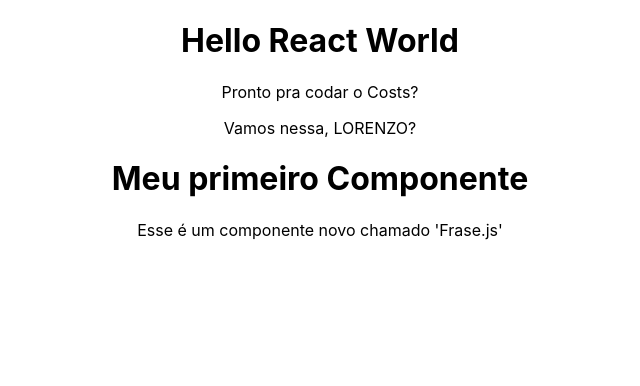
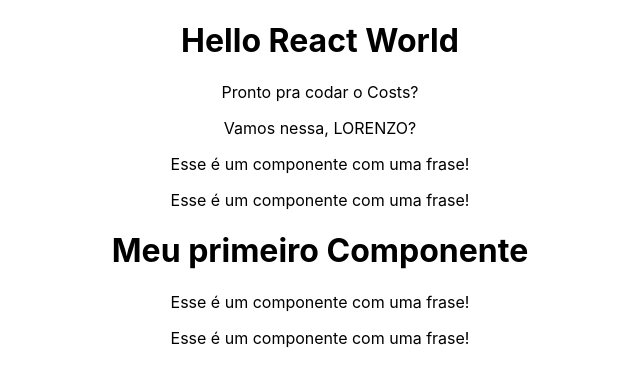
Before and after one commit to llorenzojorge/projeto-costs, a React (Create React App) app in the folder projeto-costs/: page / in a window 1280 px wide. Shown: the top 386 px of the page, without its empty margins (320-960 px from the left). Built offline with nearby package versions, Linux system fonts and the light colour scheme.

Commit message:
tirei a Frase do app.js e coloquei no HelloWorld

```diff
--- a/projeto-costs/src/App.js
+++ b/projeto-costs/src/App.js
@@ -1,5 +1,4 @@
 import './App.css';
-import Frase from './components/Frase';
 import HelloWorld from './components/HelloWorld';
 
 function App() {
@@ -11,7 +10,6 @@ function App() {
       <p>Pronto pra codar o Costs?</p>
       <p>Vamos nessa, {name.toUpperCase()}?</p>
       <HelloWorld />
-      <Frase />
     </div>
   );
 }
--- a/projeto-costs/src/components/Frase.js
+++ b/projeto-costs/src/components/Frase.js
@@ -1,7 +1,7 @@
 function Frase() {
     return (
         <div>
-            <p>Esse é um componente novo chamado 'Frase.js'</p>
+            <p>Esse é um componente com uma frase!</p>
         </div>
     )
 }
--- a/projeto-costs/src/components/HelloWorld.js
+++ b/projeto-costs/src/components/HelloWorld.js
@@ -1,8 +1,14 @@
+import Frase from "./Frase"
+
 function HelloWorld() {
 
     return (
         <div>
+            <Frase/>
+            <Frase/>
             <h1>Meu primeiro Componente</h1>
+            <Frase/>
+            <Frase/>
         </div>
     )
 
```
